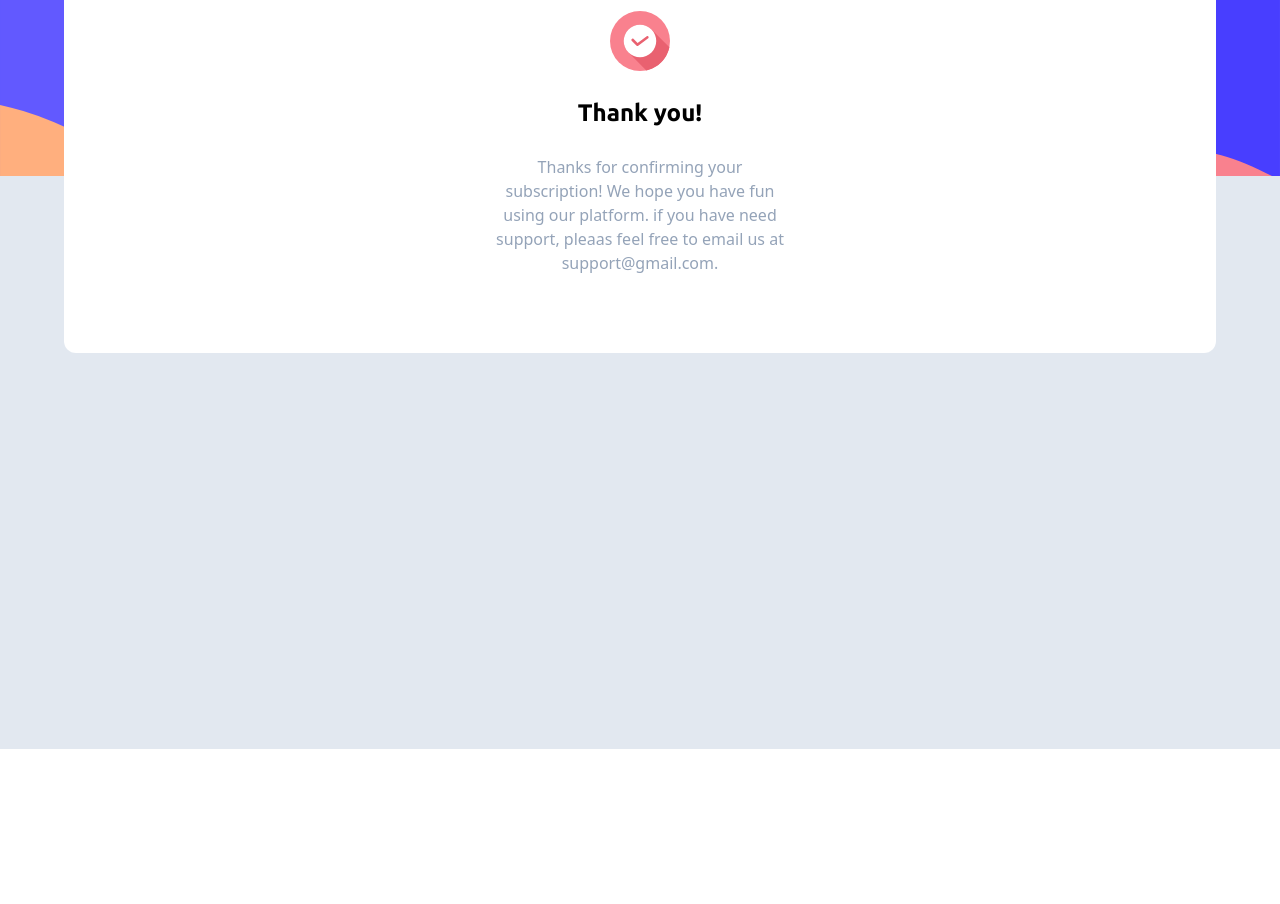
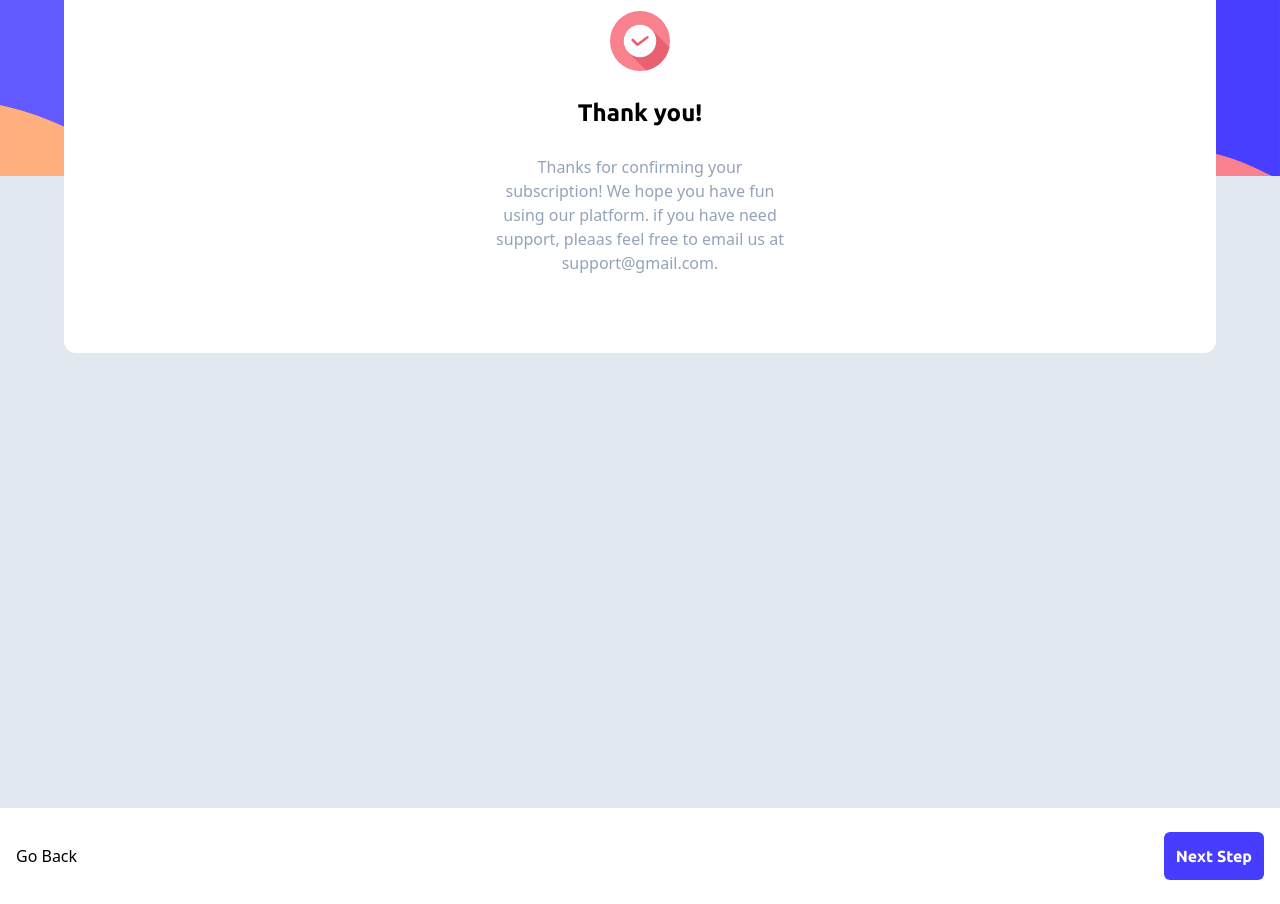
Before and after one commit to neriyaMalachi/Multi-stap-form-challenge, a Next.js app: page /ui/ThankYouFile in a window 1280 px wide. Before the commit the page ends 800 px from the top, so only its background shows below. Built offline with nearby package versions, Linux system fonts and the light colour scheme.

Commit message:
add use query

```diff
--- a/app/(client)/(routes)/layout.tsx
+++ b/app/(client)/(routes)/layout.tsx
@@ -16,11 +16,11 @@ export default function RootLayout({
   return (
     <html lang="en">
       <body>
+        <QueryClientProvider client={queryClient}>
         <NavBar />
-        <QueryClientProvider client={queryClient}>
           {children}
+        <Footer />
         </QueryClientProvider>
-        {window.location.pathname === "/ui/ThankYouFile" ? <></> : <Footer />}
       </body>
     </html>
   );
--- a/app/(client)/(routes)/ui/PersonalInfo/page.tsx
+++ b/app/(client)/(routes)/ui/PersonalInfo/page.tsx
@@ -5,6 +5,12 @@ import { userStore } from "@/context/store";
 const page = () => {
   const user = userStore((state: any) => state.user);
   const UpdateName = userStore((state: any) => state.updateName);
+  const UpdateEmailAddress = userStore(
+    (state: any) => state.UpdateEmailAddress
+  );
+  const UpdatePhoneNumber = userStore((state: any) => state.UpdatePhoneNumber);
+  console.log(user);
+
   return (
     <div className="body flex justify-center bg-slate-200 h-[573px] -mt-6 ">
       <div className="card bg-white w-[90%] h-[470px] rounded-xl -mt-[19%]">
@@ -18,12 +24,13 @@ const page = () => {
           <div className="input">
             <p>Name</p>
             <input
+              value={user.name}
               type="text"
               placeholder="e.g Stefhan King"
               className="border border-zinc-500 p-2 rounded-md w-[300px]"
-              onChange={(e:any) => {
+              onChange={(e: any) => {
                 UpdateName({
-                  name:e.target.value
+                  name: e.target.value,
                 });
               }}
             />
@@ -31,12 +38,13 @@ const page = () => {
           <div className="input">
             <p>Email Address</p>
             <input
+              value={user.emailAddress}
               type="text"
               placeholder="e.g Stefhanking@lorem.com"
               className="border border-zinc-500 p-2 rounded-md w-[300px]"
-              onChange={(e:any) => {
+              onChange={(e: any) => {
                 UpdateName({
-                  emailAddress:e.target.value
+                  emailAddress: e.target.value,
                 });
               }}
             />
@@ -44,12 +52,13 @@ const page = () => {
           <div className="input">
             <p>Phone Number</p>
             <input
+              value={user.phoneNumber}
               type="text"
               placeholder="e.g.+1 234 567 890"
               className="border border-zinc-500 p-2 rounded-md w-[300px]"
-              onChange={(e:any) => {
+              onChange={(e: any) => {
                 UpdateName({
-                  phoneNumber:e.target.value
+                  phoneNumber: e.target.value,
                 });
               }}
             />
--- a/app/(client)/(routes)/ui/ThankYouFile/page.tsx
+++ b/app/(client)/(routes)/ui/ThankYouFile/page.tsx
@@ -3,7 +3,7 @@ import iconThanks from '@/assets/images/icon-thank-you.svg'
 import Image from 'next/image'
 const page = () => {
   return (
-    <div className="body flex justify-center bg-slate-200 h-[573px] -mt-6 ">
+    <div className="body flex justify-center bg-slate-200 h-[79vh] -mt-6 ">
     <div className="card bg-white w-[90%] h-[420px] rounded-xl -mt-[19%] ">
       <div className="h-[100%]  flex flex-col p-6 justify-evenly items-center text-center">
         <Image src={iconThanks} alt='thanks icon' width={60} />
--- a/app/(client)/Footer.tsx
+++ b/app/(client)/Footer.tsx
@@ -1,28 +1,58 @@
 import React, { useEffect } from "react";
 import "@/globals.css";
 import { useRouter } from "next/navigation";
+import { useQuery } from "@tanstack/react-query";
+import { userStore } from "@/context/store";
+import { usePathname } from "next/navigation";
 const Footer = () => {
-  const host = window.location.pathname;
   const router = useRouter();
-  console.log(host);
-  useEffect(()=>{
-    NextFile
-    BackFile
-  })
+  const user = userStore((state: any) => state.user);
+  const emailAddress = userStore((state: any) => state.emailAddress);
+  const phoneNumber = userStore((state: any) => state.phoneNumber);
+  const month = userStore((state: any) => state.month);
+  const yeare = userStore((state: any) => state.yeare);
+  const subscriptionType = userStore((state: any) => state.subscriptionType);
+
+  const host = usePathname();
+
   const NextFile = () => {
-    if (host === "/ui/PersonalInfo") router.push("/ui/SelectYourPlan");
-    else if (host === "/ui/SelectYourPlan") router.push("/ui/PickAddOns");
+    if (host === "/ui/PersonalInfo" && user && emailAddress && phoneNumber)
+      router.push("/ui/SelectYourPlan");
+    else if (
+      host === "/ui/SelectYourPlan" && (month || yeare) && subscriptionType
+    )
+      router.push("/ui/PickAddOns");
     else if (host === "/ui/PickAddOns") router.push("/ui/FinishingUp");
     else if (host === "/ui/FinishingUp") router.push("/ui/ThankYouFile");
   };
+
   const BackFile = () => {
     if (host === "/ui/SelectYourPlan") router.push("/ui/PersonalInfo");
     else if (host === "/ui/PickAddOns") router.push("/ui/SelectYourPlan");
+    console.log("dasds");
+
   };
+   const back =useQuery({ queryKey: ["Back"], queryFn: BackFile });
+
+  const { status, refetch, data } = useQuery({
+    queryKey: ["Next"],
+    queryFn: NextFile,
+  });
+
+
+
   return (
-    <div className="futer flex justify-between items-center h-24 p-4  w-[100%]">
+    <div>
+      {host === "ui/ThankYouFile" ? (
+        <></>
+      ) : (
+        <div
+          className={
+            "futer flex justify-between items-center h-24  p-4 w-[100%]"
+          }
+        >
           <p
-        onClick={BackFile}
+            onClick={() => BackFile()}
             className={`${
               host === "/ui/PersonalInfo" ? "text-white" : "text-black"
             }`}
@@ -30,12 +60,16 @@ const Footer = () => {
             Go Back
           </p>
           <button
-        onClick={NextFile}
+            onClick={() => {
+              refetch();
+            }}
             className="button text-white p-3 rounded-md font-Ubuntu-Bold  "
           >
             {host === "/ui/FinishingUp" ? <p>Confirm</p> : <p>Next Step</p>}
           </button>
         </div>
+      )}
+    </div>
   );
 };
 
--- a/app/(client)/NavBar.tsx
+++ b/app/(client)/NavBar.tsx
@@ -1,26 +1,48 @@
-import React from 'react'
-import '@/globals.css'
-
+import React from "react";
+import "@/globals.css";
 
 const NavBar = () => {
   return (
     <div className="navigation  w-[100%] h-[200px] flex justify-center items-center ">
       <div className="flex justify-evenly -mt-20 w-[50%]  ">
-          <button className="buttonForNavigation border border-white rounded-full h-9 w-9 text-white font-bold text-center   hover:bg-white hover:text-purple-500">
+        {/* <button
+          className={`buttonForNavigation ${
+            window.location.pathname === "/ui/PersonalInfo"
+              ? "text-purple-500 bg-white"
+              : ""
+          } border border-white rounded-full h-9 w-9 text-white font-bold text-center`}
+        >
           1
         </button>
-          <button className="buttonForNavigation border border-white rounded-full h-9 w-9 text-white font-bold text-center   hover:bg-white hover:text-purple-500">
+        <button
+          className={`buttonForNavigation ${
+            window.location.pathname === "/ui/SelectYourPlan"
+              ? "text-purple-500 bg-white"
+              : ""
+          } border border-white rounded-full h-9 w-9 text-white font-bold text-center`}
+        >
           2
         </button>
-          <button className="buttonForNavigation border border-white rounded-full h-9 w-9 text-white font-bold text-center   hover:bg-white hover:text-purple-500">
+        <button
+          className={`buttonForNavigation ${
+            window.location.pathname === "/ui/PickAddOns"
+              ? "text-purple-500 bg-white"
+              : ""
+          } border border-white rounded-full h-9 w-9 text-white font-bold text-center`}
+        >
           3
         </button>
-          <button className="buttonForNavigation border border-white rounded-full h-9 w-9 text-white font-bold text-center   hover:bg-white hover:text-purple-500">
+        <button
+          className={`buttonForNavigation ${
+            window.location.pathname === "/ui/FinishingUp"
+              ? "text-purple-500 bg-white"
+              : ""
+          } border border-white rounded-full h-9 w-9 text-white font-bold text-center`}
+        >
           4
-          </button>
+        </button> */}
       </div>
     </div>
-  )
-}
-
-export default NavBar
+  );
+};
+export default NavBar;
--- a/context/store.tsx
+++ b/context/store.tsx
@@ -7,8 +7,8 @@ export const userStore = create((set) => ({
     phoneNumber: "",
     month: false,
     yeare: false,
-    subscriptionType: "",
-    OnlineService: false,
+    subscriptionType: "fgs",
+    OnlineService: true,
     largerStorage: false,
     CustomizableProfile: false,
   },
```
Lines whose indentation alone changed are shown as unchanged.
